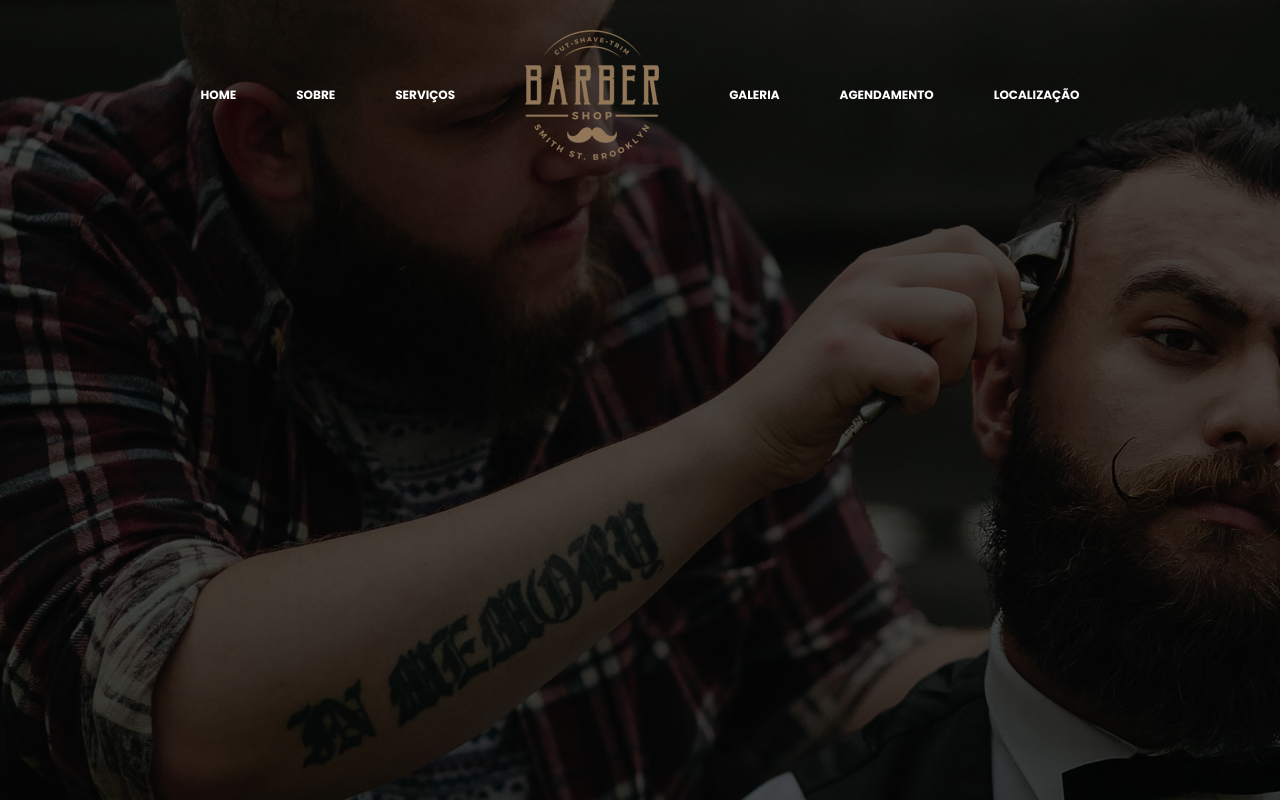
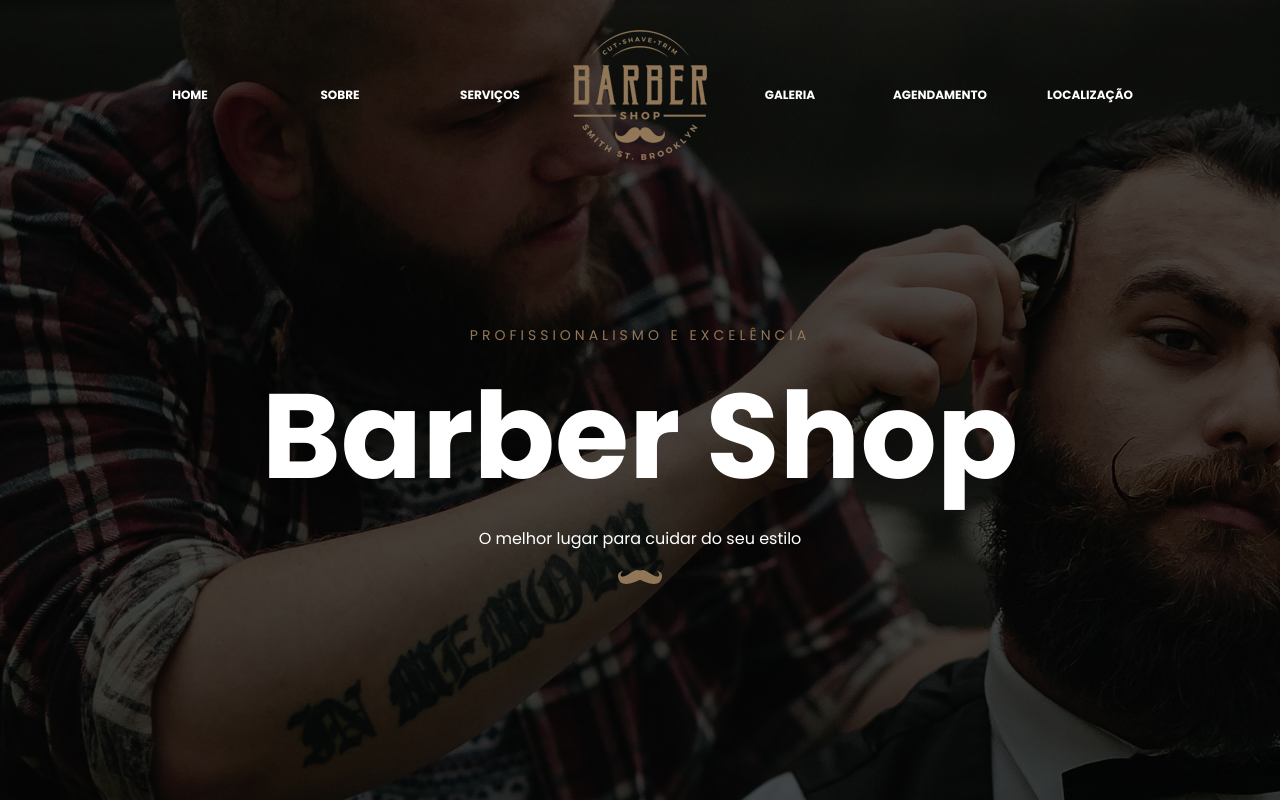
Before and after one commit to WTTLINS/projeto-barbershop, a plain HTML site: page index.html in a window 1280 px wide. Drawn offline with Linux system fonts and the light colour scheme.

Commit message:
conteúdo central adicionado

```diff
--- a/assets/css/style.css
+++ b/assets/css/style.css
@@ -2,13 +2,16 @@
   --color-primary: #917758;
 }
 
-/* -- BARRA DE ROLAGEM -- */
+
+/******************
+*  BARRA DE ROLAGEM
+*******************/
 ::-webkit-scrollbar {
   width: 5px;
 }
 
 ::-webkit-scrollbar-track {
-  background-color: transparent;
+  background-color: #917758a6;
 }
 
 ::-webkit-scrollbar-thumb {
@@ -35,7 +38,12 @@ body {
   font-family: 'Poppins', sans-serif;
 }
 
+
+/***********
+*    HOME
+***********/
 .home {
+  position: relative; /*  quando eu defino o position absolute para o filho dessa classe/elemento ele centraliza automaticamente ao meio da tela mesmo em dimensões diferentes "melhor maneira de centralizar" dai ele abre os atributos top, left, bottom, e etc. */
   background-size: cover; /* cover = cobrir / ajusta a proporção da imagem (pra que fique certo na tela) */
   background-image: url(/assets/images/bg-home.jpg);
   height: 100vh; /* viewport height = tamanho da tela (como se fosse porcentagem) */
@@ -58,7 +66,8 @@ body {
 .home .header .nav ul li {
   display: flex;
   align-items: center;
-  margin: 0 10px;
+  justify-content: center;
+  width: 150px;
 }
 
 .home .header .nav ul li a {
@@ -75,6 +84,40 @@ body {
   color: var(--color-primary);
 }
 
-.home .header .nav ul li .logo {
+.home .header /* .nav ul li */ .logo {
   margin: 0 30px;
 }
+
+/* ***************
+*   HOME - BANNER
+******************/
+.home .banner  {
+  position: absolute; /* para centralizar essas classes, você precisa dinifir position: relative; para o pai da div que vc quer centralizar ao meio da página.(porque eu quero centralizar ele na Section)*/
+  top: 50%;
+  left: 50%;
+  height: 270px;
+  width: 770px;
+  margin-top: -75px;
+  margin-left: -385px; /* é a metade do valor do width pra centralizar na tela conforme o position */
+  color: white;
+  text-align: center;
+}
+
+.home .banner span {
+  display: block;
+}
+
+.home .banner .slogan1 {
+  color: var(--color-primary);
+  text-transform: uppercase;
+  letter-spacing: 4px;
+  font-size: 14px;
+}
+
+.home .banner h1 {
+  font-size: 120px;
+}
+
+.home .banner .slogan2 {
+  margin-bottom: 15px;
+}
--- a/index.html
+++ b/index.html
@@ -43,6 +43,14 @@
           </ul>
         </nav>
       </header>
+
+      <div class="banner">
+        <span class="slogan1">Profissionalismo e Excelência</span>
+        <h1>Barber Shop</h1>
+        <span class="slogan2">O melhor lugar para cuidar do seu estilo</span>
+        <img src="assets/icons/much-img.png" alt="Barber Shop">
+      </div>
+
     </section>
 
     <!-- <script>
```
